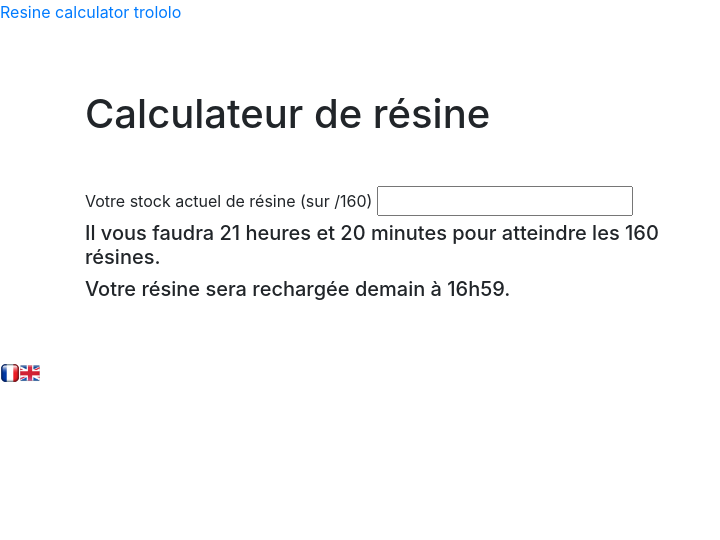
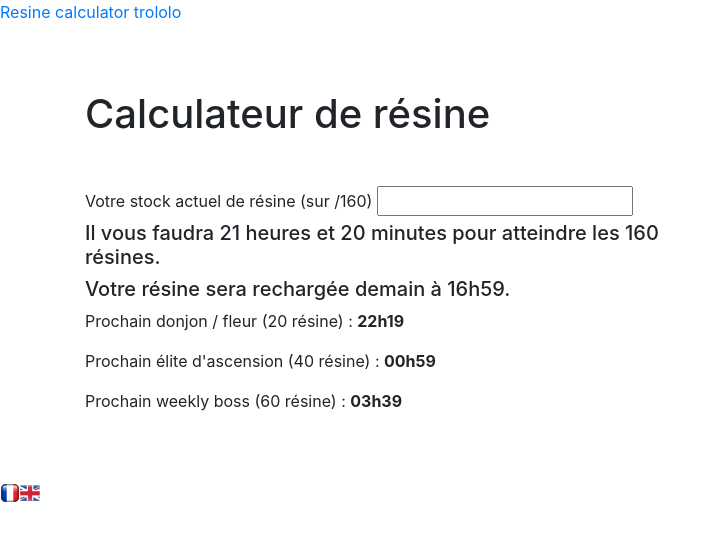
Before and after one commit to loic-jes/Genshin-resine-calculator, a React (Create React App) app: page / in a window 1280 px wide. Shown: the top 540 px of the page, without its empty margins (0-720 px from the left). Built offline with nearby package versions, Linux system fonts and the light colour scheme.

Commit message:
Fin du bloc initial output

```diff
--- a/src/component/calculator/BlocInitialOutput.js
+++ b/src/component/calculator/BlocInitialOutput.js
@@ -24,6 +24,8 @@ class BlocInitialOutput extends Component {
         this.essaiMiteux2 = this.essaiMiteux2.bind(this);
         this.renderPartUn = this.renderPartUn.bind(this);
         this.getFullReloadRealTime = this.getFullReloadRealTime.bind(this);
+        this.getPartialReloadRealTime = this.getPartialReloadRealTime.bind(this);
+        this.calculBreakPoints = this.calculBreakPoints.bind(this)
 
     }
 
@@ -52,6 +54,8 @@ class BlocInitialOutput extends Component {
         // this.renderPartDeux(amountOfHours,amountOfTime);
         const partDeux = this.getFullReloadRealTime(amountOfHours,amountOfTime);
 
+        const partTrois = this.calculBreakPoints(this.props.value)
+
 
 
 
@@ -60,6 +64,7 @@ class BlocInitialOutput extends Component {
 
             {partUn}
             {partDeux}
+            {partTrois}
 
             </div>
         )
@@ -85,7 +90,7 @@ class BlocInitialOutput extends Component {
 
 
 
-     getFullReloadRealTime(hours=0, minutes=0) {
+     getFullReloadRealTime(hours=0, minutes=0, daBoolForNotFullExpr=false) {
 
         let realTimeDate;
         let realTimehours;
@@ -129,6 +134,11 @@ class BlocInitialOutput extends Component {
     const {preferences} = this.context
 
 
+    if (daBoolForNotFullExpr) {
+        return (<>{expr}</>)
+    }
+
+
     return (
 
         <>
@@ -139,12 +149,55 @@ class BlocInitialOutput extends Component {
     </>
 
 )
+}
+
+
+calculBreakPoints(actualResin) {
+
+    let bp20=20;
+    let bp40=40;
+    let bp60=60;
+
+    const {preferences} = this.context
 
 
 
 
 
+    return (
+
+        <>
+        <p>{preferences === "Français" ? <span>Prochain donjon / fleur (20 résine) : </span> : <span> Next dungeon / leyline (20 resin) : </span>}{actualResin >= 20 ? <span><b>{preferences === "Français" ? <>Dispo</> : <>Available</>}</b></span> : <span><b>{this.getPartialReloadRealTime(actualResin, bp20)} </b></span>} {preferences != "Français" ? <>(GMT+01:00)</> : null}</p>
+        <p>{preferences === "Français" ? <span>Prochain élite d'ascension (40 résine) : </span> : <span> Next outdoor boss (40 resin) : </span>}{actualResin >= 40 ? <span><b>{preferences === "Français" ? <>Dispo</> : <>Available</>}</b></span> : <span><b>{this.getPartialReloadRealTime(actualResin, bp40)} </b></span>} {preferences != "Français" ? <>(GMT+01:00)</> : null}</p>
+        <p>{preferences === "Français" ? <span>Prochain weekly boss (60 résine) : </span> : <span> Next weekly boss (60 resin) : </span>}{actualResin >= 60 ? <span><b>{preferences === "Français" ? <>Dispo</> : <>Available</>}</b></span> : <span><b>{this.getPartialReloadRealTime(actualResin, bp60)}</b></span>} {preferences != "Français" ? <>(GMT+01:00)</> : null}</p>
+
+        </>
+    );
+
+
 }
+
+ getPartialReloadRealTime(resin, breakpoint) {
+
+    let amountNeededForBP = breakpoint - resin;
+    let amountMinuteNeededTimeCalcualtion = amountNeededForBP *8;
+    let amountHourNeededTimeCalcualtion = 0;
+
+    while (amountMinuteNeededTimeCalcualtion >= 60) {
+
+        amountMinuteNeededTimeCalcualtion -= 60;
+        amountHourNeededTimeCalcualtion++
+    }
+
+    let daBoolForNotFullExpr = true;
+
+    return (this.getFullReloadRealTime(amountHourNeededTimeCalcualtion,amountMinuteNeededTimeCalcualtion,daBoolForNotFullExpr));
+
+}
+
+
+
+
     essaiMiteux() {
 
         console.log("trololo")
```
Also changed, not shown: 1 other file (tests, documents, lock files or other folders).
